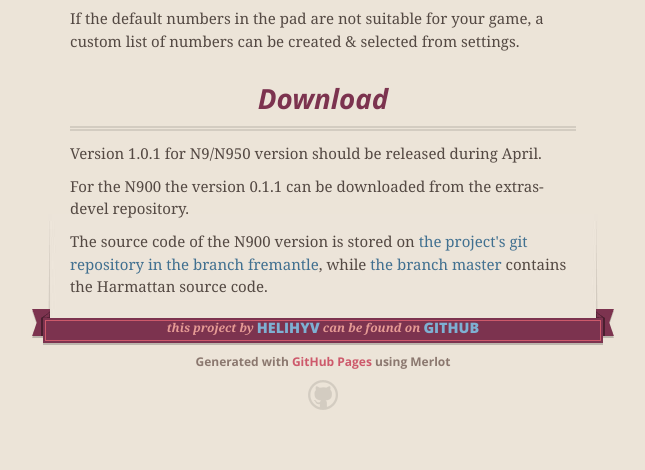
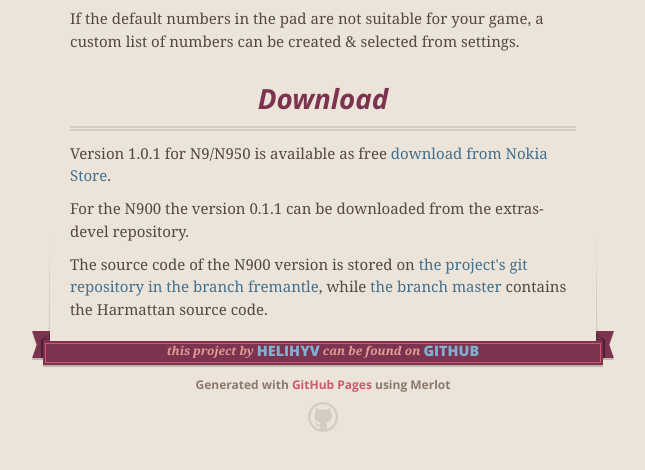
Before and after one commit to helihyv/CountYourScores, a plain HTML site: page index.html in a window 1280 px wide. Shown: the part 1299-1769 px from the top of the page, without its empty margins (317-962 px from the left). Drawn offline with nearby package versions, Linux system fonts and the light colour scheme.

Commit message:
Added Nokia Store download link

```diff
--- a/index.html
+++ b/index.html
@@ -62,7 +62,7 @@ It is available for Harmattan (Nokia N9/N950) and Maemo 5 (Nokia N900) mobile de
 
 <h2>Download</h2>
 
-<p>Version 1.0.1 for N9/N950 version should be released during April.</p>
+<p>Version 1.0.1 for N9/N950 is available as free <a href="http://store.ovi.com/content/357083">download from Nokia Store</a>.</p>
 
 <p>For the N900 the version 0.1.1 can be downloaded from the extras-devel repository. </p>
 
```
